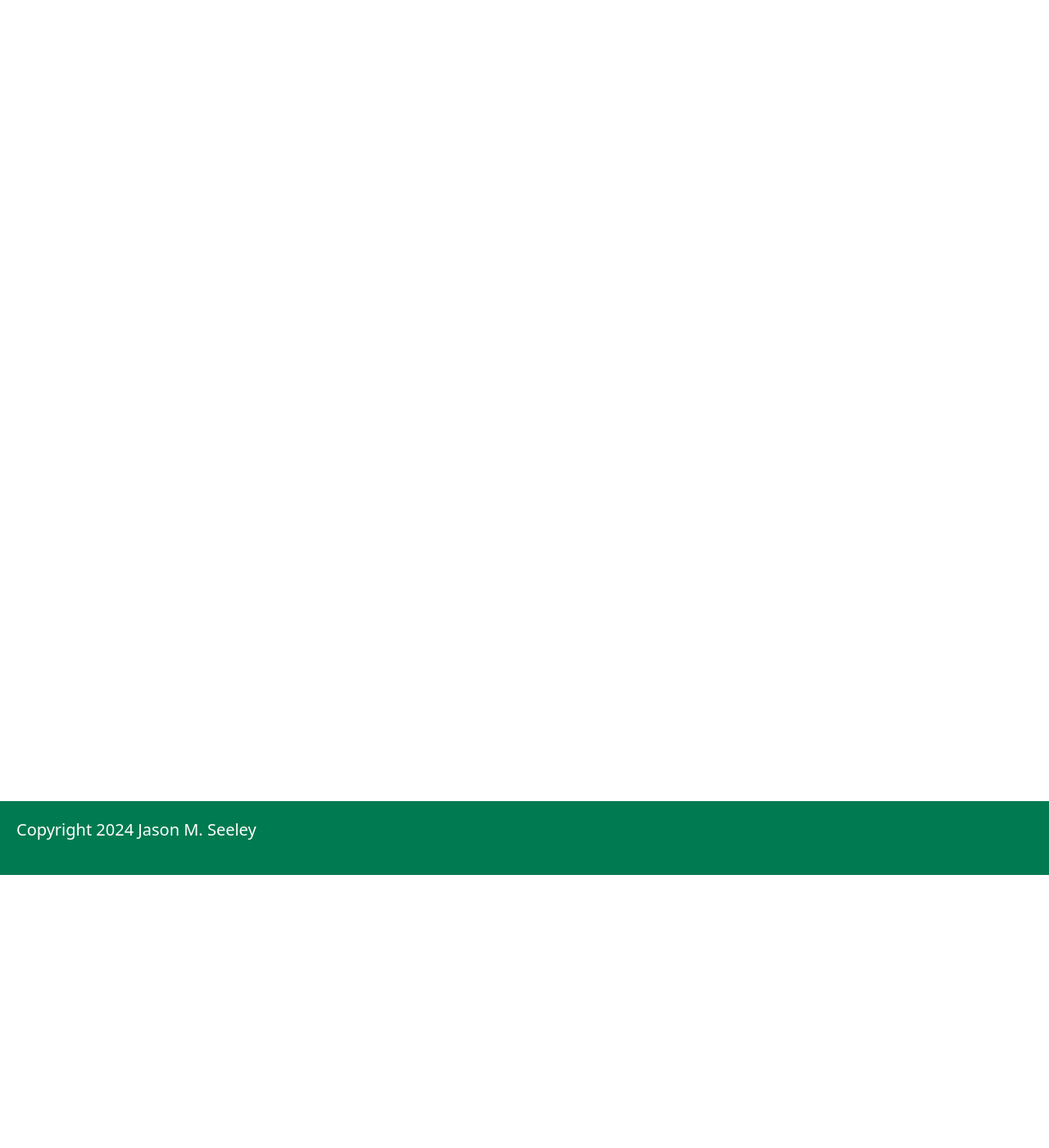
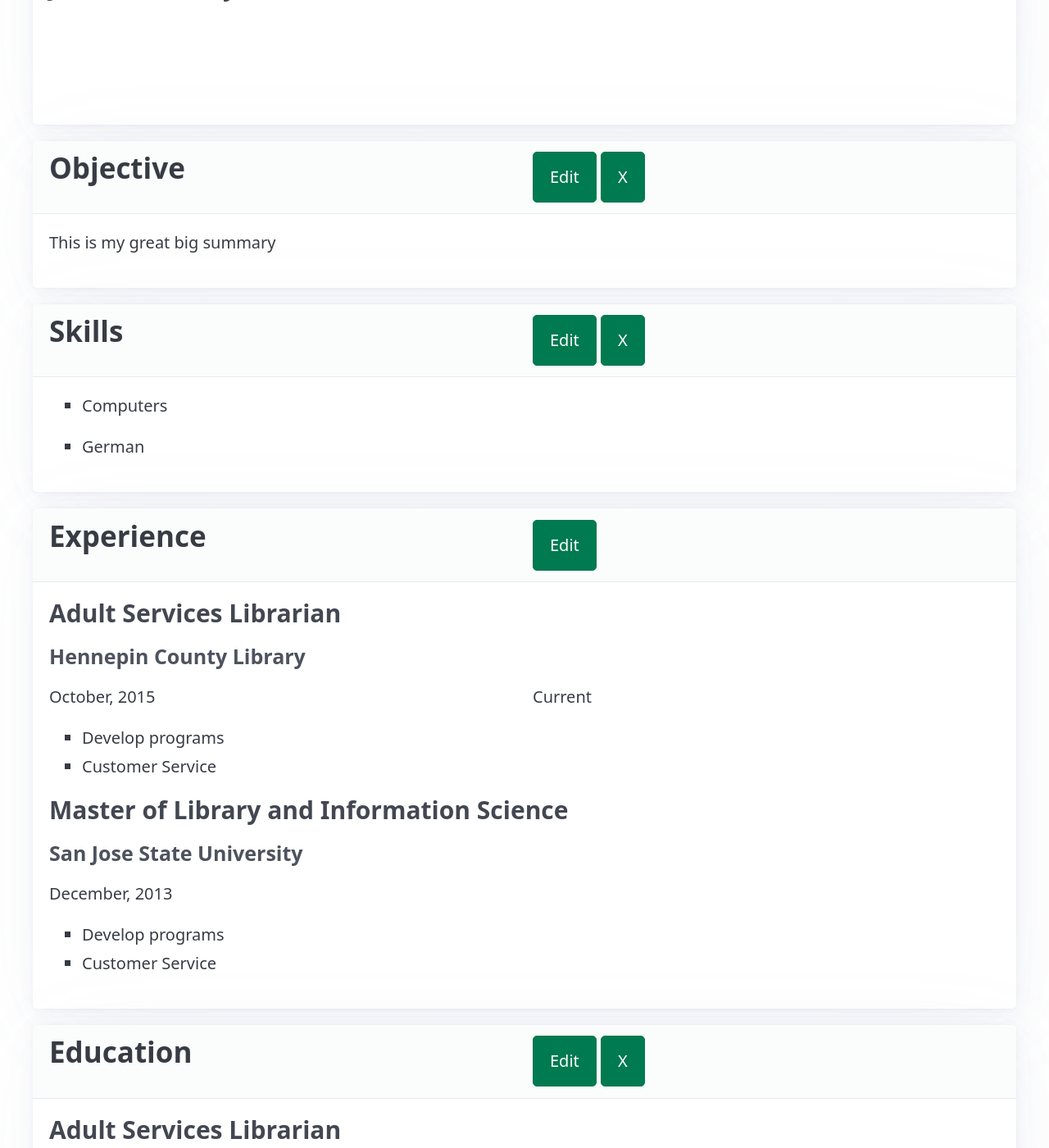
Before and after one commit to HeirOfNorton/alwaysfreeresume, a Jekyll site: the page built from pages/standard-review.html, in a window 1280 px wide and 1400 px high, scrolled down 333 px. Shown: the whole window at 82% size. Built offline with Jekyll 4.4.1, drawn with Linux system fonts in a browser that asks for light colours; some of the changed text lies outside the part shown.

Commit message:
Okay, tried to make up a dummy Review page to get an idea how it'll look.

```diff
--- a/_layouts/section-review.html
+++ b/_layouts/section-review.html
@@ -2,5 +2,111 @@
 layout: section-root
 ---
 
-Not sure what to do with this yet, since it wil have to be populated entirely by javascript.
-Maybe make dummy versions of each section and convert them to template tags later?
+<h1>Review and Confirm</h1>
+
+{% for section in page.sections %}
+
+<article>
+    <header>
+        <div class="grid">
+            <h2>
+                {{ section.title }}
+            </h2>
+            <div>
+            <a
+                href="{{ section.page | relative_url }}"
+                role="button"
+            >Edit</a>
+            {% if section.removable %}
+                <button>X</button>
+            {% endif %}
+            </div>
+        </div>
+    </header>
+
+    {% case section.type %}
+        {% when 'contact' %}
+
+            <h3>Jason M. Seeley</h3>
+            <p>
+                <br>
+                <br>
+                <br>
+            </p>
+
+        {% when 'paragraph' %}
+
+            <p>
+                This is my great big summary
+            </p>
+
+        {% when 'shortlist' %}
+
+            <ul>
+                <li>
+                    Computers{% if section.skilllevel %}: Expert{% endif %}
+                </li>
+            </ul>
+
+            <ul>
+                <li>
+                    German{% if section.skilllevel %}: Expert{% endif %}
+                </li>
+            </ul>
+
+        {% when 'items' %}
+
+            <div>
+                <h3>Adult Services Librarian</h3>
+                <h4>Hennepin County Library</h4>
+                <div class="grid">
+                    <p>October, 2015</p>
+                    <p>Current</p>
+                </div>
+                {% if section.subitems %}
+                    <div>
+                        <ul>
+                            <li>Develop programs</li>
+                            <li>Customer Service</li>
+                        </ul>
+                    </div>
+                {% endif %}
+            </div>
+
+            <div>
+                <h3>Master of Library and Information Science</h3>
+                <h4>San Jose State University</h4>
+                <div class="grid">
+                    <p>December, 2013</p>
+                </div>
+                {% if section.subitems %}
+                    <div>
+                        <ul>
+                            <li>Develop programs</li>
+                            <li>Customer Service</li>
+                        </ul>
+                    </div>
+                {% endif %}
+            </div>
+
+        {% when 'references' %}
+
+            <div>
+                <p>
+                    Bethany Wagenaar<br>
+                    Patron Experience Supervisor<br>
+                    Hennepin County Library<br>
+                    bwagenaar@hclib.org
+                </p>
+            </div>
+
+    {% endcase %}
+</article>
+
+{% endfor %}
+
+<div class="grid">
+    <a href="{{ page.next | relative_url }}" role="button">
+        {% if page.nexttitle %}{{ page.nexttitle }}{% else %}Next{% endif %}
+    </a>
+</div>
--- a/pages/standard-review.html
+++ b/pages/standard-review.html
@@ -6,6 +6,45 @@
 title: Review
 type: standard
 position: 6
+sections:
+    - title: Contact
+      type: contact
+      page: /standard/contact/
+    - title: Objective
+      type: paragraph
+      page: /standard/objective/
+      removable: True
+    - title: Skills
+      type: shortlist
+      multicolumn: True
+      page: /standard/skills/
+      removable: True
+    - title: Experience
+      type: items
+      startdate: True
+      subitems: True
+      page: /standard/experience/
+    - title: Education
+      type: items
+      page: /standard/education/
+      removable: True
+    - title: Certifications
+      type: items
+      page: /standard/certifications/
+      removable: True
+    - title: Awards
+      type: items
+      page: /standard/awards/
+      removable: True
+    - title: Languages
+      type: shortlist
+      skilllevel: True
+      page: /standard/languages/
+      removable: True
+    - title: References
+      type: references
+      page: /standard/references/
+      removable: True
 ---
 
 Review everything and go back and edit as needed.
```
